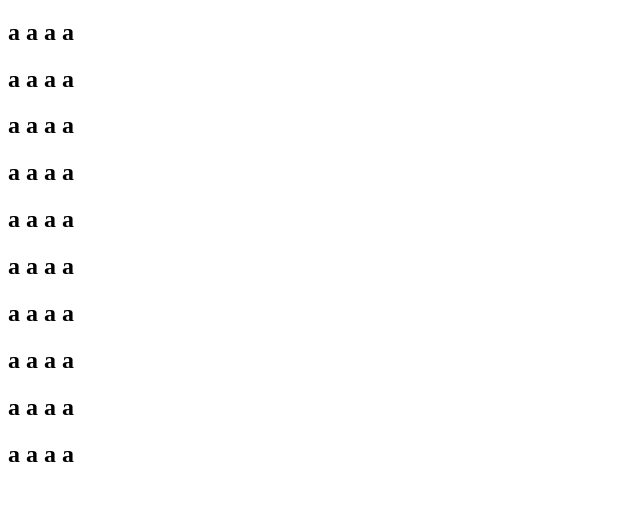
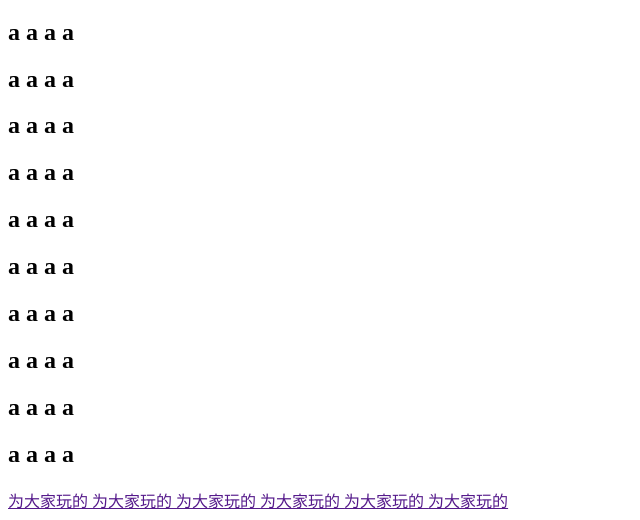
Before and after one commit to yankang1234/who, a website: page index.html in a window 1280 px wide. Shown: the part 295-815 px from the top of the page, without its empty margins (0-640 px from the left). Drawn offline with Linux system fonts and the light colour scheme.

Commit message:
no message

```diff
--- a/index.html
+++ b/index.html
@@ -22,5 +22,11 @@
     <h2>a a a a </h2>
     <h2>a a a a </h2>
     <h2>a a a a </h2>
+    <a href="">为大家玩的 </a>
+    <a href="">为大家玩的 </a>
+    <a href="">为大家玩的 </a>
+    <a href="">为大家玩的 </a>
+    <a href="">为大家玩的 </a>
+    <a href="">为大家玩的 </a>
 </body>
 </html>
```
